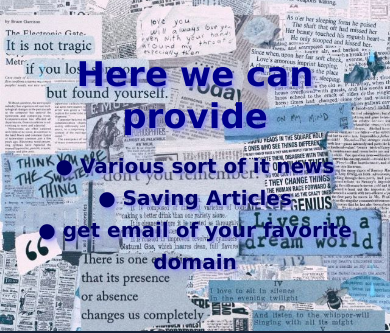
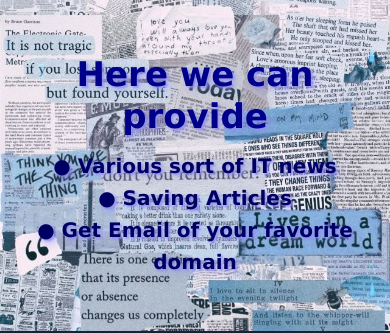
Before and after one commit to sungwoo7180/IT_SUBSCRIBE_FRONT, a React (Create React App) app: page / in a window 390 px wide. Shown: the top 333 px of the page. Built offline with nearby package versions, Linux system fonts and the light colour scheme.

Commit message:
[레이아웃][디자인] 로그인 페이지 반응형으로 변경 2 - 문구 일부 수정

```diff
--- a/src/pages/Login.tsx
+++ b/src/pages/Login.tsx
@@ -56,9 +56,9 @@ const Login: React.FC = () => {
                         '2px 2px 2px rgba(144, 144, 238, 0.8),' + /* Light Blue */
                         '4px 4px 10px rgba(144, 144, 238, 0.6)'
                 }}>
-                    ● Various sort of it news<br />
+                    ● Various sort of IT news<br />
                     ● Saving Articles<br />
-                    ● get email of your favorite domain
+                    ● Get Email of your favorite domain
                 </Typography>
             </Grid>
         </Grid>
```
